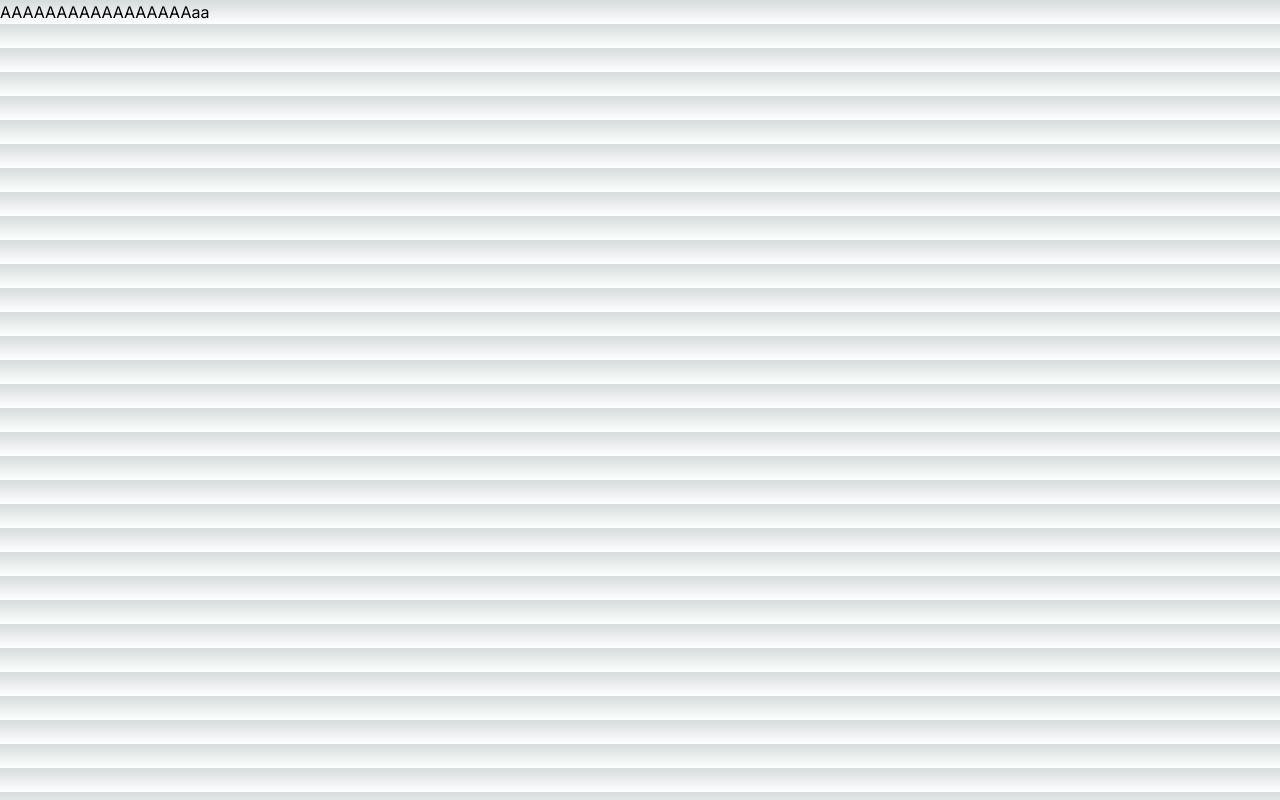
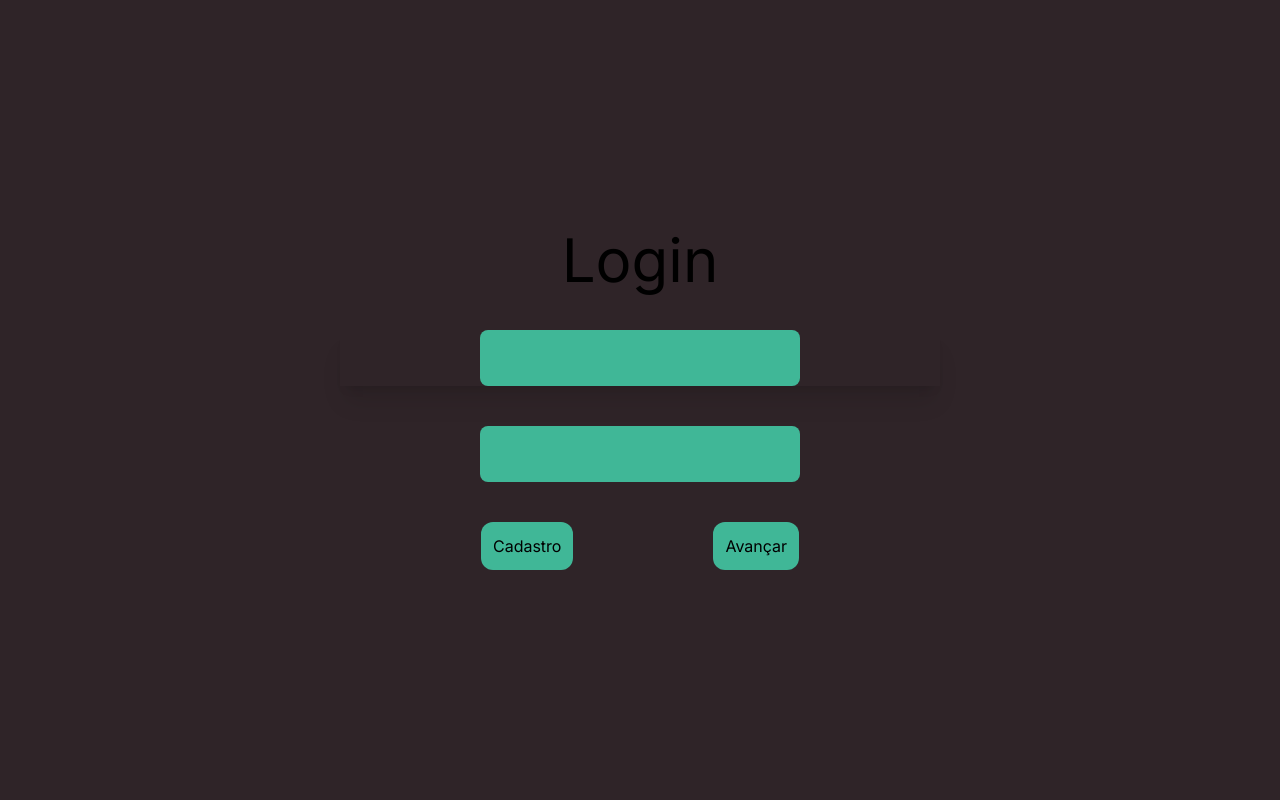
Before and after one commit to lucasbiz/web_development_project, a Next.js app in the folder inventory_system/: page /login in a window 1280 px wide. Built offline with nearby package versions, Linux system fonts and the light colour scheme.

Commit message:
Login screen initiated

```diff
--- a/inventory_system/src/app/globals.css
+++ b/inventory_system/src/app/globals.css
@@ -4,15 +4,15 @@
 
 :root {
   --foreground-rgb: 0, 0, 0;
-  --background-start-rgb: 214, 219, 220;
-  --background-end-rgb: 255, 255, 255;
+  --background-start-rgb:  47, 36, 40;
+  --background-end-rgb:  47, 36, 40;
 }
 
 @media (prefers-color-scheme: dark) {
   :root {
     --foreground-rgb: 255, 255, 255;
-    --background-start-rgb: 0, 0, 0;
-    --background-end-rgb: 0, 0, 0;
+    --background-start-rgb:  47, 36, 40;
+    --background-end-rgb:  47, 36, 40;
   }
 }
 
--- a/inventory_system/src/app/login/page.tsx
+++ b/inventory_system/src/app/login/page.tsx
@@ -1,8 +1,25 @@
 export default function Page() {
     return(
 
-        <section>
-            <p>AAAAAAAAAAAAAAAAAaa</p>
-        </section>
+        <main className="h-screen w-screen  m-0 flex items-center justify-center">
+            <div className="flex justify-center flex-col h-1/2 w-1/2">
+                <h1 className="text-6xl flex justify-center mb-5">Login</h1>
+
+                <div className="flex justify-center m-5 shadow-xl">
+                    <input type="text" className="h-14 w-80 text-black bg-[#40B797] rounded-lg text-3xl" />
+                </div>
+
+                <div className="flex justify-center m-5">
+                    <input type="password" className="h-14 w-80 text-black bg-[#40B797] rounded-lg text-3xl" />
+                </div>
+
+                <div className="flex flex-row justify-center mt-5">
+                    <button className="mx-[70px] p-3 bg-[#40B797] rounded-xl hover:bg-[#40b797b0]">Cadastro</button>
+                    <button className="mx-[70px] p-3 bg-[#40B797] rounded-xl hover:bg-[#40b797b0]">Avançar</button>
+                </div>
+
+            </div>
+
+        </main>
     );
 }
```
